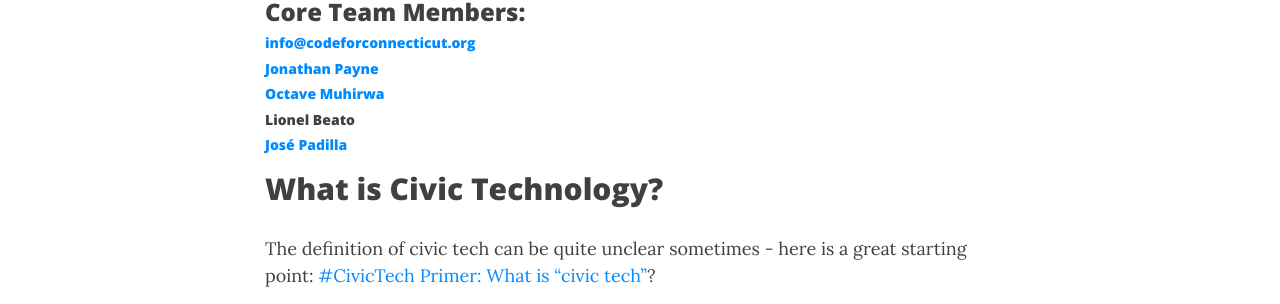
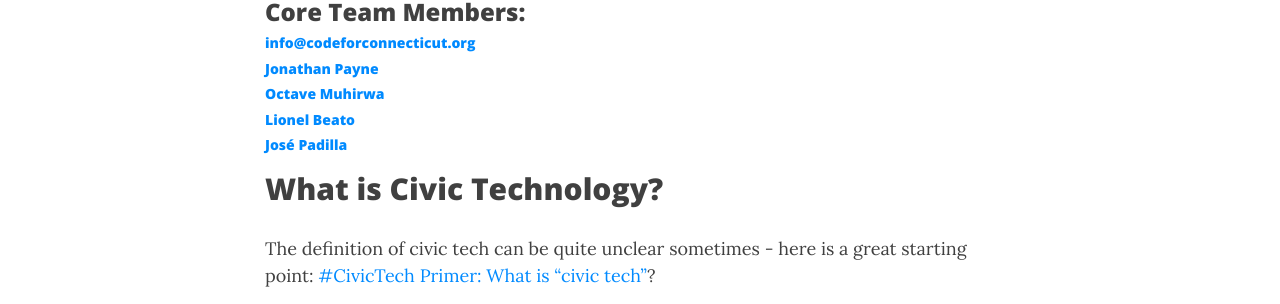
Before and after one commit to codeforct/codeforct.github.io, a Jekyll site: the page built from about.md, in a window 1280 px wide. Shown: the part 437-741 px from the top of the page. Built offline with Jekyll 4.4.1, drawn with Linux system fonts in a browser that asks for light colours.

```diff
--- a/about.md
+++ b/about.md
@@ -11,7 +11,7 @@ Code for Connecticut is a volunteer Civic Technology meetup. We are part of the
 <h5><a href="mailto:info@codeforconnecticut.org">info@codeforconnecticut.org</a></h5>
 <h5><a href="mailto:jonathan@codeforconnecticut.org">Jonathan Payne</a></h5>
 <h5><a href="mailto:octave@codeforconnecticut.org">Octave Muhirwa</a></h5>
-<h5><a href="mailto:lionel@codeforconnecticut.org"></a>Lionel Beato</h5>
+<h5><a href="mailto:lionel@codeforconnecticut.org">Lionel Beato</a></h5>
 <h5><a href="mailto:jose@codeforconnecticut.org">José Padilla</a></h5>
 
 
```
